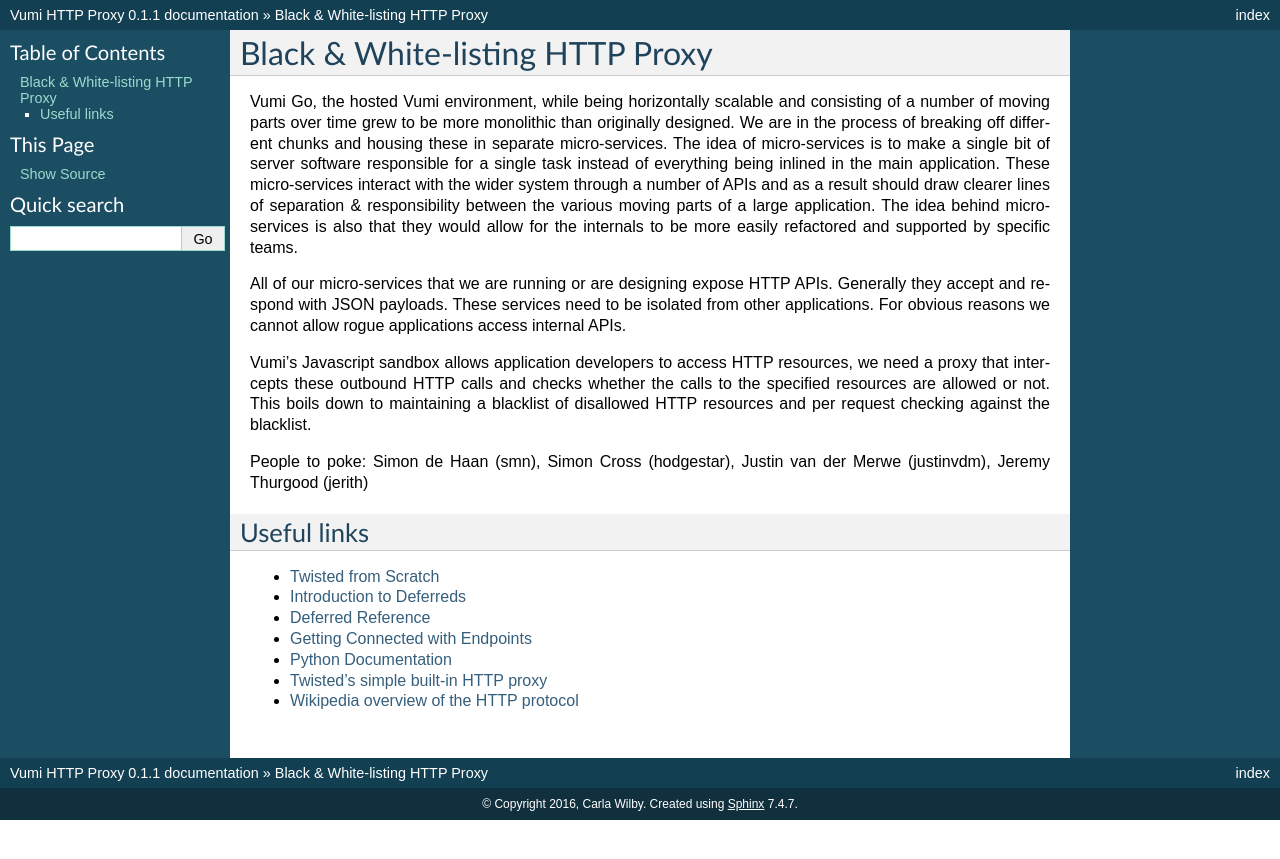
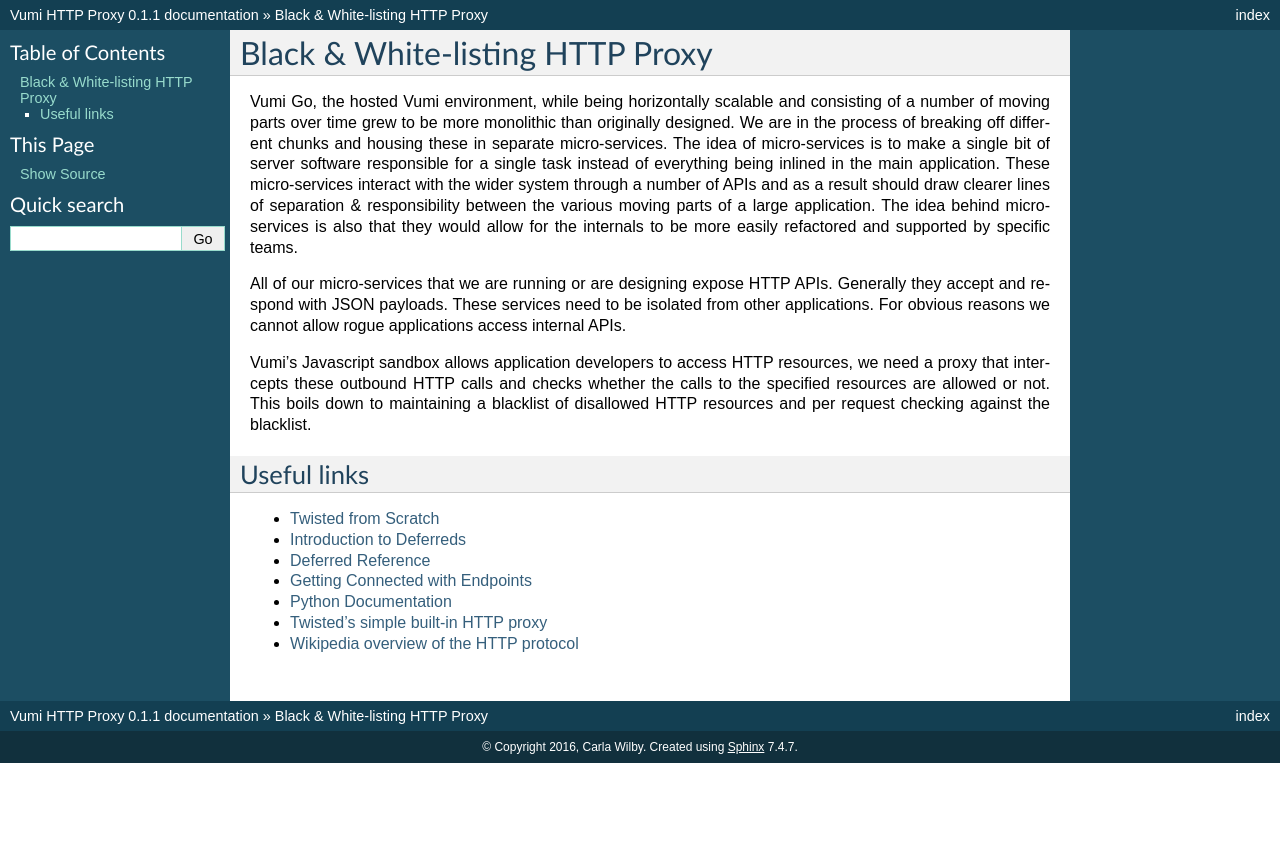
Before and after one commit to praekeltfoundation/vumi-http-proxy, a Sphinx documentation site: the page built from docs/project-outline.rst, in a window 1280 px wide. Shown: the top 859 px of the page. Built offline with Sphinx 7.4.7, drawn with Linux system fonts in a browser that asks for light colours.

Commit message:
Adding project outline

```diff
--- a/docs/index.rst
+++ b/docs/index.rst
@@ -7,6 +7,9 @@
 ===========================================
 
 Contents:
+=================
+
+* :ref:`project-outline`
 
 .. toctree::
    :maxdepth: 2
--- a/docs/project-outline.rst
+++ b/docs/project-outline.rst
@@ -24,9 +24,6 @@
 to maintaining a blacklist of disallowed HTTP resources and per request checking
 against the blacklist.
 
-People to poke: Simon de Haan (smn), Simon Cross (hodgestar), Justin van der
-Merwe (justinvdm), Jeremy Thurgood (jerith)
-
 
 Useful links
 ------------
```
